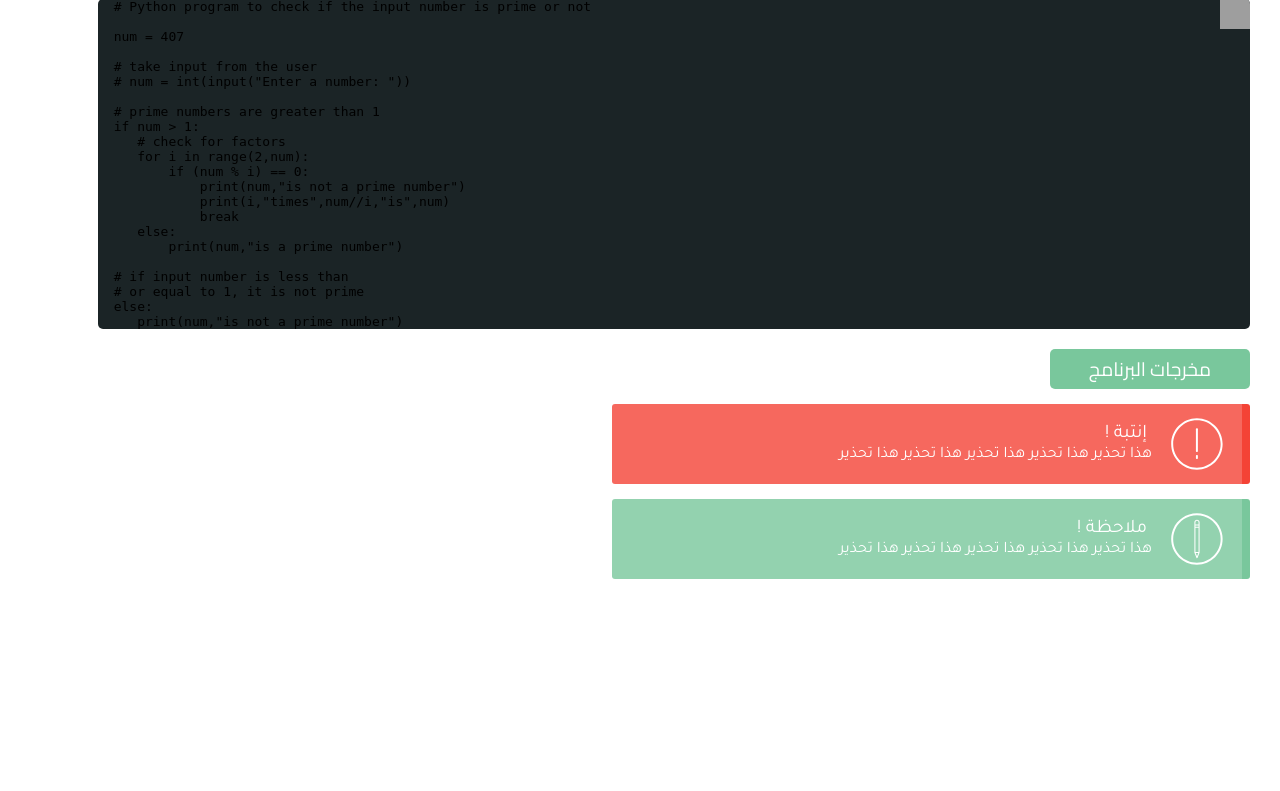
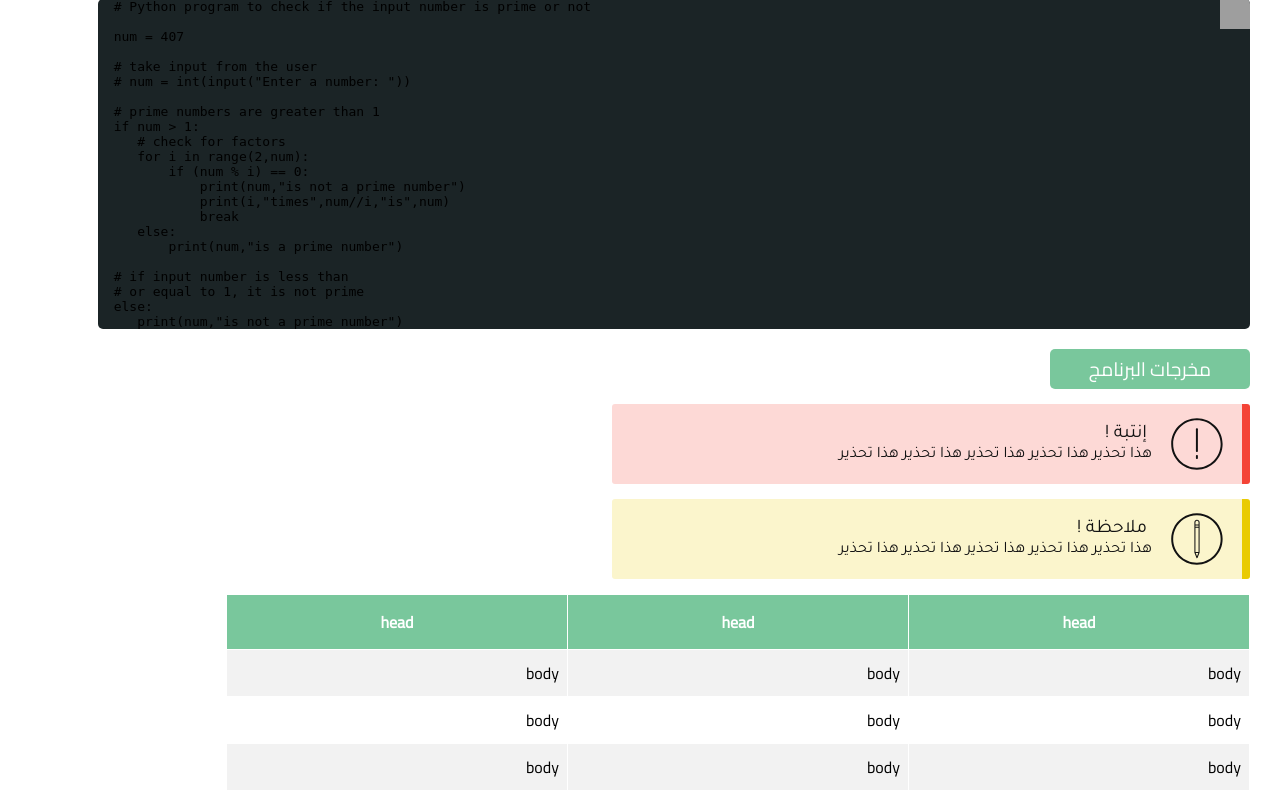
Before and after one commit to Ibrahimrahhal/ArabianDevs.com, a PHP site: page / in a window 1280 px wide. Shown: the part 743-1534 px from the top of the page. Before the commit the page ends 1322 px from the top, so only its background shows below. Run offline with PHP 8.4, Linux system fonts and the light colour scheme; some libraries are stand-ins or nearby versions; grey boxes are pictures that could not be loaded.

Commit message:
added table

```diff
--- a/Parials/header.css
+++ b/Parials/header.css
@@ -52,6 +52,7 @@ background-color: #ffffff;
 .item-home {
   width: 55px;
   font-size:2.4rem;
+  transition: all 0.3s;
 }
 .item-home:hover .home {
   /* background-image: url("../assets/home.hover.svg"); */
@@ -83,11 +84,7 @@ background-color: #ffffff;
 
 
 }
-.item-menu-active{
-  background-color: #ffffff;
-  color: #79c79c;
 
-}
 
 /* i {
   transition: all 0.3s;
@@ -186,6 +183,13 @@ align-items:center;
 .mobile-icons{
   display: none;
 }
+.item-home:hover  {
+  background-color: transparent;
+  color: #ffffff;
+  transform: scale(1.2);
+
+
+}
 
 @media screen and (max-width:804px) {
   .slogan{
@@ -218,16 +222,8 @@ border-top: solid 3px #ffffff;
   }
   .item:hover {
   color: #ffffff;
-  background-color: #79c79c;
+  background-color: transparent;
   }
-  .item-home:hover .home {
-    background-image: url("../assets/home.svg");
 
 
-  }
-  .side-menu-icon:hover{
-    background-image: url("../assets/sort_down_w.svg");
-
-  }
-
 }
--- a/Parials/header.js
+++ b/Parials/header.js
@@ -6,7 +6,6 @@ $("nav").toggleClass("nobr");
 
 });
 $(".item-menu").click(()=>{
-$(".item-menu").toggleClass("item-menu-active");
 $(".item-menu i").toggleClass("fa-angle-double-right");
 $(".item-menu i").toggleClass("fa-angle-double-left");
 $(".side-menu").toggleClass("side-menu-active");
--- a/css/design.css
+++ b/css/design.css
@@ -100,10 +100,10 @@ background-size: contain;
 }
 .warning,.note{
   margin: 15px 0;
-color: #ffffff;
+color: #121212;
 font-family: Tajawal;
 font-weight: lighter;
-background-color: rgba(244,67,54,0.8);
+background-color: rgba(244,67,54,0.2);
 width: 600px;
 margin-right: 30px;
 padding: 10px 15px;
@@ -121,8 +121,8 @@ background-repeat: no-repeat;
 background-position: center;
 }
 .note{
-  background-color: rgba(121,199,156,0.8);
-  border-right: 8px solid rgba(121,199,156,1);
+  background-color: rgba(233, 203, 3, 0.2);
+  border-right: 8px solid rgba(233, 203, 3,1);
 
 }
 .note .icon{
--- /dev/null
+++ b/css/table.css
@@ -0,0 +1,36 @@
+table {
+  font-family: Cairo;
+  border-collapse: collapse;
+  width: 80%;
+  margin-right: 30px;
+  border-radius: 10px;
+}
+
+table td,table th {
+  border: 1px solid #ffffff;
+  padding: 8px;
+}
+
+table tr:nth-child(even){background-color: #f2f2f2;}
+
+table tr:hover {background-color: #ddd;}
+
+table th {
+  padding-top: 12px;
+  padding-bottom: 12px;
+  text-align: center;
+  background-color: #79c79c;
+  color: white;
+}
+
+@media screen and (max-width:768px) {
+  table {
+
+    width: 90%;
+    margin: 0 auto;
+
+  }
+table tr .hidden_md {
+  display: none;
+}
+}
--- a/index.php
+++ b/index.php
@@ -9,10 +9,14 @@
     <link rel="stylesheet" href="css/design_md.css">
 
     <link rel="stylesheet" href="Parials/header.css">
+    <link rel="stylesheet" href="css/table.css">
+
     <link rel="stylesheet" href="node_modules/font-awesome/css/font-awesome.css">
 
 
 <link href="https://fonts.googleapis.com/css?family=Cairo:200,400|Tajawal|Lalezar" rel="stylesheet">
+<meta name="viewport" content="width=device-width, initial-scale=0.85">
+
   </head>
   <body>
     <!-- Include required JS files -->
@@ -26,7 +30,6 @@
 
 <!-- Include *at least* the core style and default theme -->
 
-<meta name = "viewport" content = "initial-scale = 1.0">
 <?php require "./Parials/header.php"; ?>
 
 <div class="all">
@@ -157,6 +160,29 @@ To https://github.com/Ibrahimrahhal/ArabianDevs.com.git
 </div>
 </div>
 </div>
+
+<table>
+  <tr >
+    <th>head</th>
+    <th class="hidden_md">head</th>
+    <th>head</th>
+  </tr>
+  <tr>
+    <td>body</td>
+    <td class="hidden_md">body</td>
+    <td>body</td>
+  </tr>
+  <tr>
+    <td>body</td>
+    <td class="hidden_md">body</td>
+    <td>body</td>
+  </tr>
+  <tr>
+    <td>body</td>
+    <td class="hidden_md">body</td>
+    <td>body</td>
+  </tr>
+</table>
 <!-- Finally, to actually run the highlighter, you need to include this JS on your page -->
 <script type="text/javascript">
      SyntaxHighlighter.all()
```
Also changed, not shown: assets/note.svg, assets/warning.svg.
